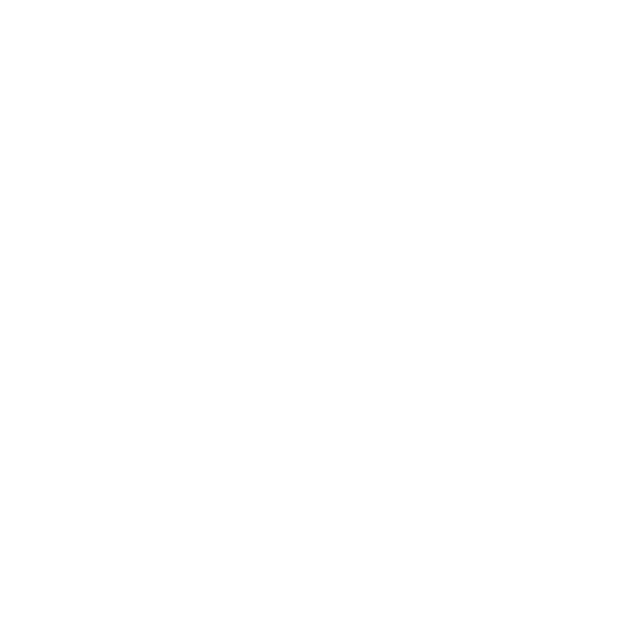
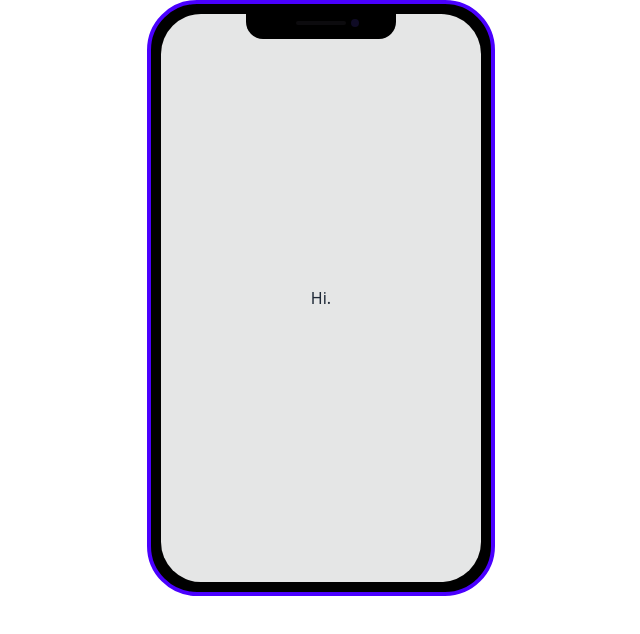
Before and after one commit to kausar017/js-dome-phone-project, a plain HTML site: page index.html in a window 1280 px wide. Shown: the whole page, without its empty margins (319-959 px from the left). Drawn offline with nearby package versions, Linux system fonts and the light colour scheme.

Commit message:
payoo mfs

```diff
--- a/index.html
+++ b/index.html
@@ -1,11 +1,24 @@
 <!DOCTYPE html>
 <html lang="en">
+
 <head>
     <meta charset="UTF-8">
     <meta name="viewport" content="width=device-width, initial-scale=1.0">
-    <title>Document</title>
+    <title>Payoo MFS </title>
+    <!-- daisy ui cdn-->
+    <link href="https://cdn.jsdelivr.net/npm/daisyui@4.12.10/dist/full.min.css" rel="stylesheet" type="text/css" />
+    <script src="https://cdn.tailwindcss.com"></script>
 </head>
+
 <body>
+    <main class="flex justify-items-center my-auto">
+        <div class="mockup-phone border-primary">
+            <div class="camera"></div>
+            <div class="display">
+                <div class="artboard artboard-demo phone-1">Hi.</div>
+            </div>
+        </div>
+    </main>
+</body>
 
-</body>
 </html>
--- /dev/null
+++ b/js/tailwind.config.js
@@ -0,0 +1,8 @@
+/** @type {import('tailwindcss').Config} */
+module.exports = {
+    content: ["./src/**/*.{html,js}"],
+    theme: {
+      extend: {},
+    },
+    plugins: [],
+  }
```
